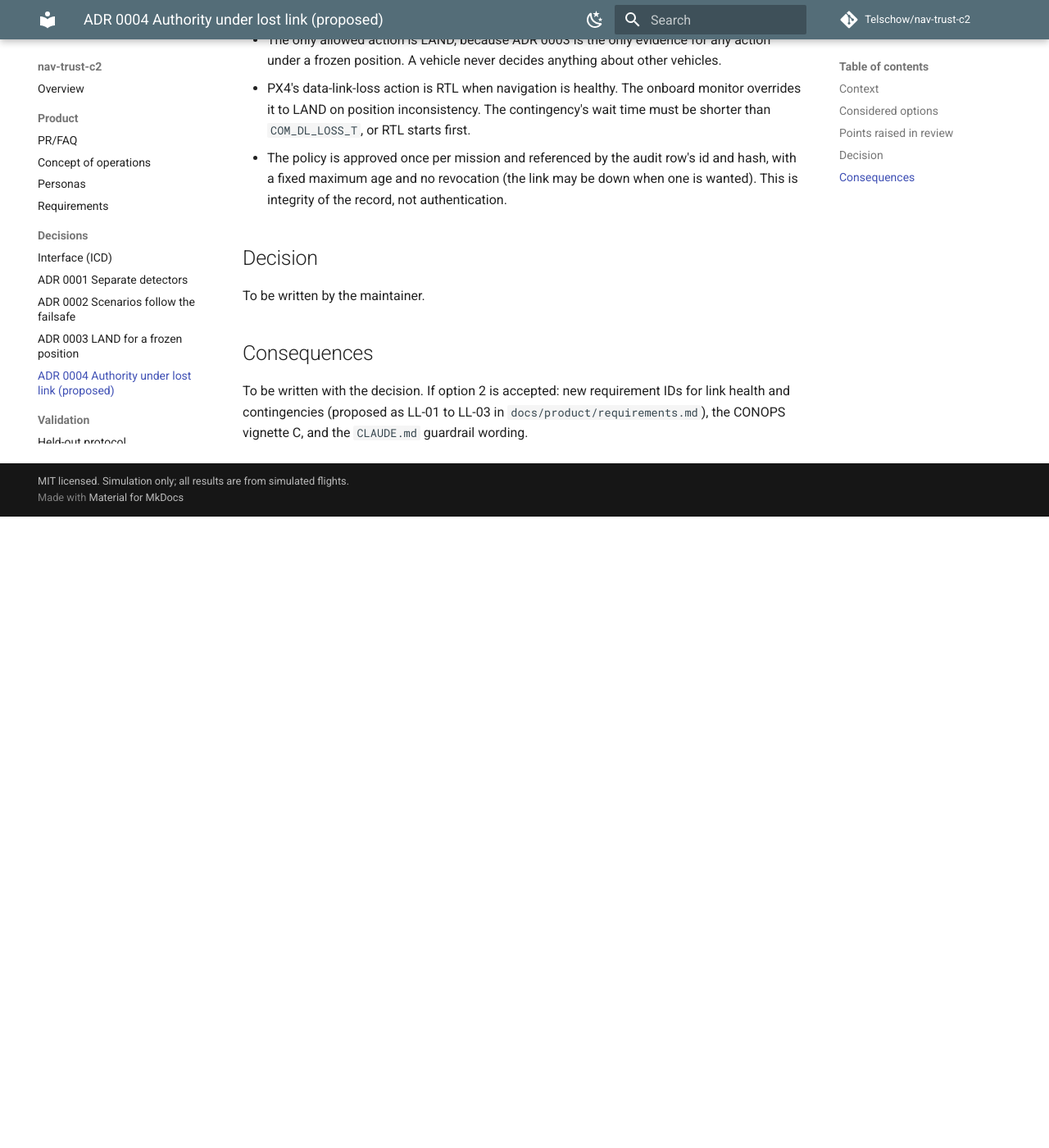
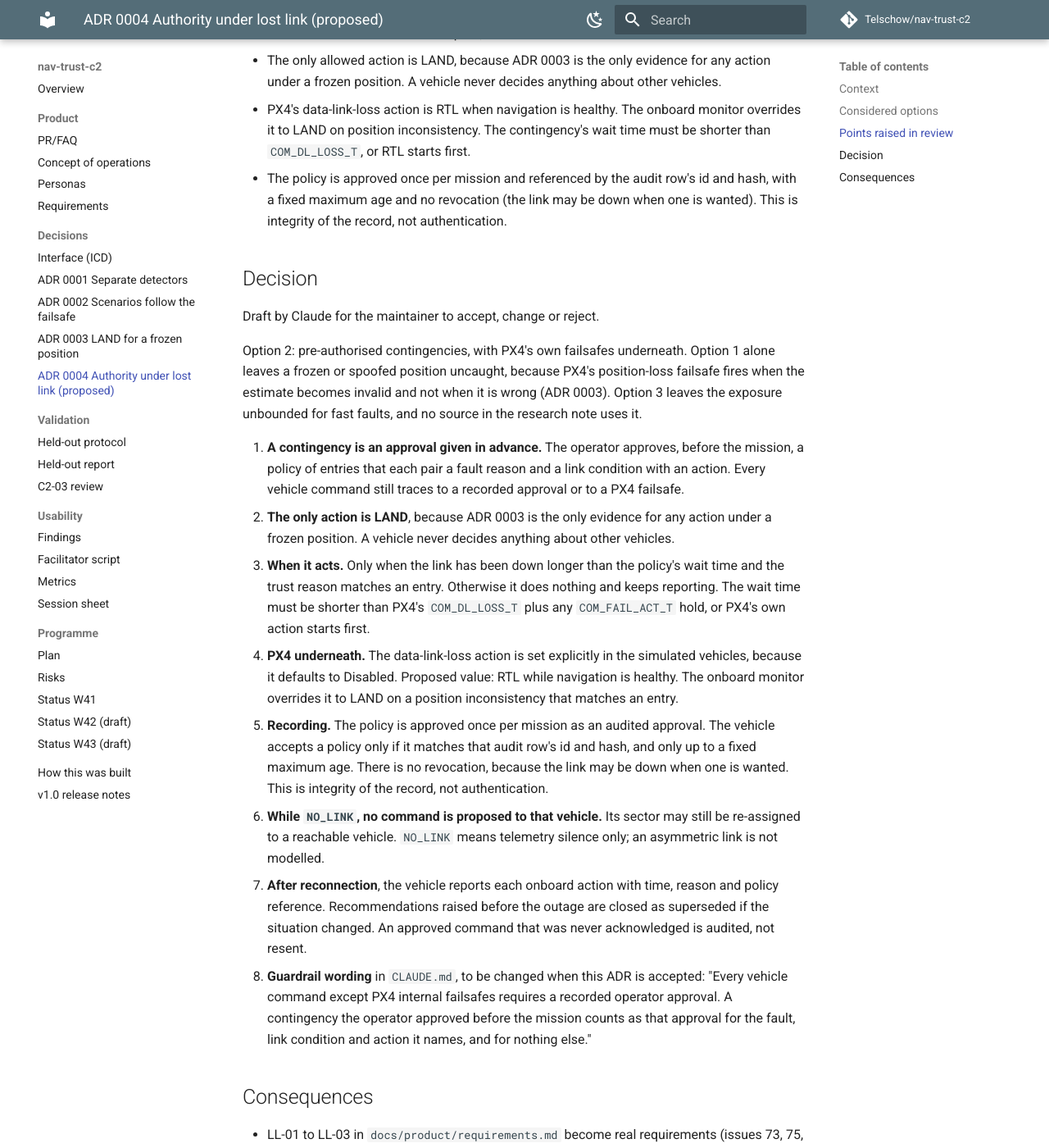
Before and after one commit to Telschow/nav-trust-c2, an MkDocs documentation site: the page built from docs/adr/0004-authority-under-lost-link.md, in a window 1280 px wide and 1400 px high, scrolled down 1706 px. Shown: the whole window at 82% size. Built offline with MkDocs 1.6.1 and Material for MkDocs 9.7.7, drawn with Linux system fonts in a browser that asks for light colours; comment, search, counter and statistics services are not loaded; before the commit the page ends 2336 px from its top, so only the background shows below that; some of the changed text lies outside the part shown.

Commit message:
Draft ADR 0004 decision and weekly status W42 and W43 for maintainer review
Co-Authored-By: Claude Sonnet 5.5 <noreply@anthropic.com>
Claude-Session: https://claude.ai/code/session_01AoxnWoFVN9irvtTgUcqrPc

```diff
--- a/docs/adr/0004-authority-under-lost-link.md
+++ b/docs/adr/0004-authority-under-lost-link.md
@@ -1,7 +1,8 @@
 # ADR 0004: Authority under lost link
 
 Status: proposed, 2026-10-24. Context and options drafted by Claude at the maintainer's
-request (issue 72). The decision is the maintainer's and is left blank.
+request (issue 72). A draft decision was added on the maintainer's request; it is not accepted
+until the maintainer edits it and changes this status to accepted.
 
 ## Context
 
@@ -64,10 +65,51 @@ Not decisions. Raised on 2026-10-24 for the maintainer to accept, change or drop
 
 ## Decision
 
-To be written by the maintainer.
+Draft by Claude for the maintainer to accept, change or reject.
+
+Option 2: pre-authorised contingencies, with PX4's own failsafes underneath. Option 1 alone
+leaves a frozen or spoofed position uncaught, because PX4's position-loss failsafe fires when the
+estimate becomes invalid and not when it is wrong (ADR 0003). Option 3 leaves the exposure
+unbounded for fast faults, and no source in the research note uses it.
+
+1. **A contingency is an approval given in advance.** The operator approves, before the mission,
+   a policy of entries that each pair a fault reason and a link condition with an action. Every
+   vehicle command still traces to a recorded approval or to a PX4 failsafe.
+2. **The only action is LAND**, because ADR 0003 is the only evidence for any action under a
+   frozen position. A vehicle never decides anything about other vehicles.
+3. **When it acts.** Only when the link has been down longer than the policy's wait time and the
+   trust reason matches an entry. Otherwise it does nothing and keeps reporting. The wait time
+   must be shorter than PX4's `COM_DL_LOSS_T` plus any `COM_FAIL_ACT_T` hold, or PX4's own action
+   starts first.
+4. **PX4 underneath.** The data-link-loss action is set explicitly in the simulated vehicles,
+   because it defaults to Disabled. Proposed value: RTL while navigation is healthy. The onboard
+   monitor overrides it to LAND on a position inconsistency that matches an entry.
+5. **Recording.** The policy is approved once per mission as an audited approval. The vehicle
+   accepts a policy only if it matches that audit row's id and hash, and only up to a fixed
+   maximum age. There is no revocation, because the link may be down when one is wanted. This is
+   integrity of the record, not authentication.
+6. **While `NO_LINK`, no command is proposed to that vehicle.** Its sector may still be
+   re-assigned to a reachable vehicle. `NO_LINK` means telemetry silence only; an asymmetric link
+   is not modelled.
+7. **After reconnection**, the vehicle reports each onboard action with time, reason and policy
+   reference. Recommendations raised before the outage are closed as superseded if the situation
+   changed. An approved command that was never acknowledged is audited, not resent.
+8. **Guardrail wording** in `CLAUDE.md`, to be changed when this ADR is accepted: "Every vehicle
+   command except PX4 internal failsafes requires a recorded operator approval. A contingency the
+   operator approved before the mission counts as that approval for the fault, link condition and
+   action it names, and for nothing else."
 
 ## Consequences
 
-To be written with the decision. If option 2 is accepted: new requirement IDs for link health
-and contingencies (proposed as LL-01 to LL-03 in `docs/product/requirements.md`), the CONOPS
-vignette C, and the `CLAUDE.md` guardrail wording.
+- LL-01 to LL-03 in `docs/product/requirements.md` become real requirements (issues 73, 75, 76)
+  and need evidence before any "met".
+- The decision rests on thin evidence: ADR 0003 is one run per action (issue 81 adds more), and
+  the research note (PR 92) found no public precedent for hashed or time-limited delegated
+  authority and could not reach the defence primary sources. The design is justified here, not by
+  precedent.
+- A forged policy file is possible in the simulator (R17). The ADR claims record integrity only.
+- The simulated link is cut in both directions together (R16). Results say nothing about an
+  asymmetric or delayed link.
+- If issue 81 contradicts ADR 0003, items 2 and 4 are reopened.
+- CONOPS vignette C, the `link_loss` scenario family and the onboard monitor follow this
+  decision (issues 74 to 77).
--- a/mkdocs.yml
+++ b/mkdocs.yml
@@ -71,5 +71,7 @@ nav:
       - Plan: programme/plan.md
       - Risks: programme/risks.md
       - Status W41: programme/status/2026-W41.md
+      - Status W42 (draft): programme/status/2026-W42.md
+      - Status W43 (draft): programme/status/2026-W43.md
   - How this was built: how-this-was-built.md
   - v1.0 release notes: release-notes-v1.0.md
```
Also changed, not shown: docs/programme/status/2026-W42.md (added, +24 -0 lines), docs/programme/status/2026-W43.md (added, +30 -0 lines).
